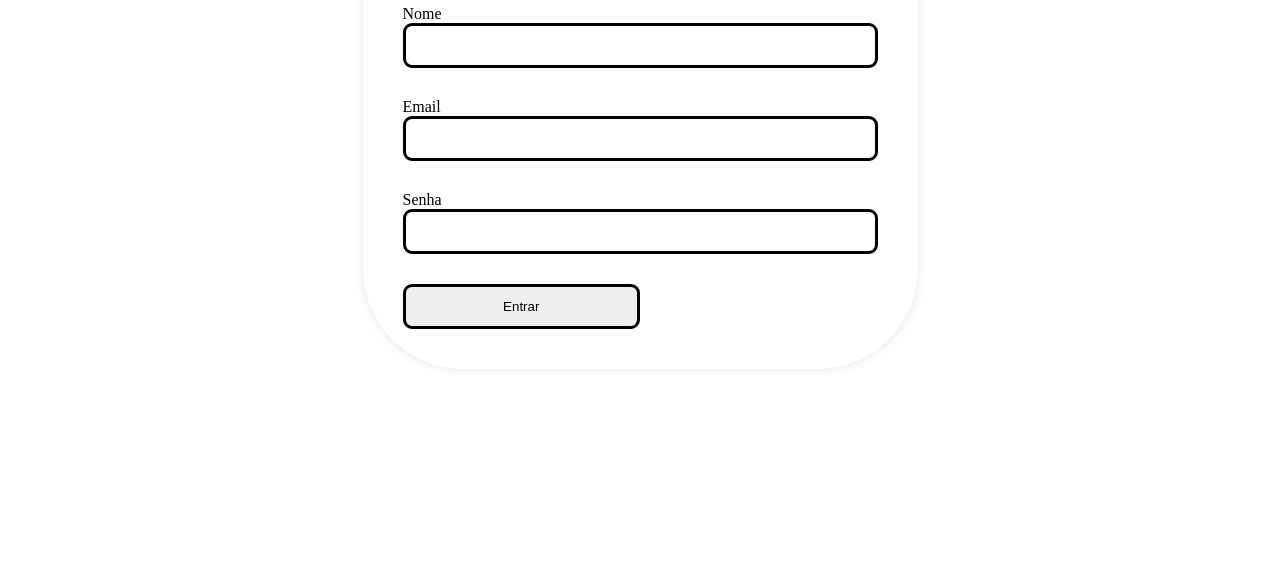
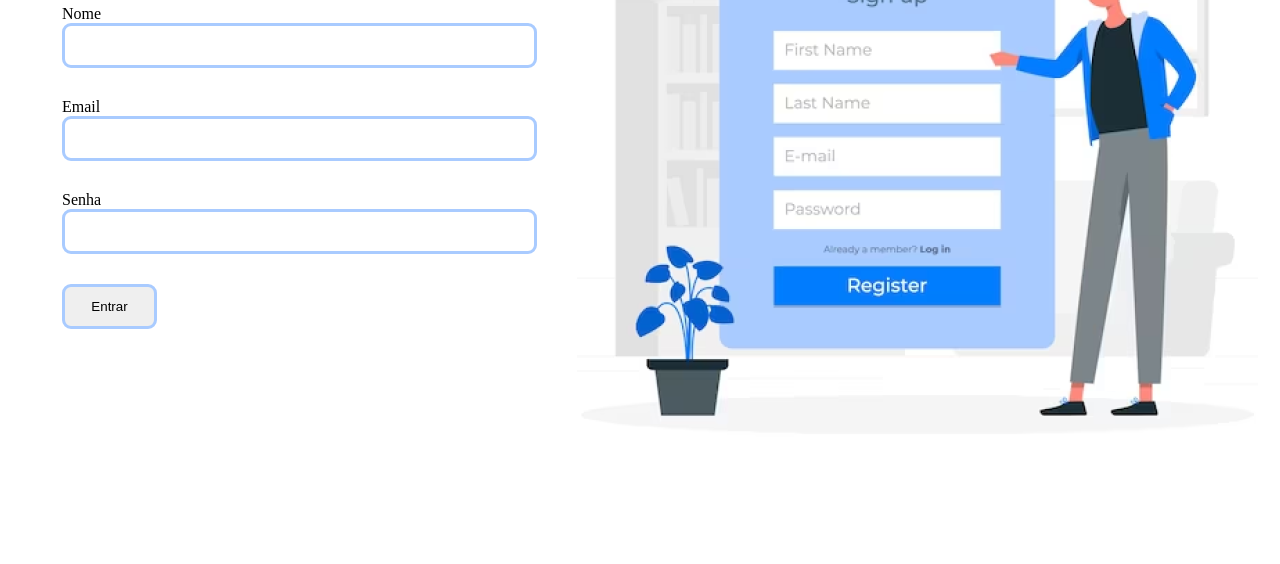
Before and after one commit to pedrohenrqe/Task-Manager, a plain HTML site: page index.html in a window 1280 px wide. Shown: the part 272-836 px from the top of the page. Before the commit the page ends 800 px from the top, so only its background shows below. Drawn offline with Linux system fonts and the light colour scheme.

Commit message:
em andamento...

```diff
--- a/index.html
+++ b/index.html
@@ -3,6 +3,9 @@
 <head>
     <meta charset="UTF-8">
     <meta name="viewport" content="width=device-width, initial-scale=1.0">
+    <link rel="preconnect" href="https://fonts.googleapis.com">
+    <link rel="preconnect" href="https://fonts.gstatic.com" crossorigin>
+    <link href="https://fonts.googleapis.com/css2?family=Roboto+Serif:ital,opsz,wght@0,8..144,100..900;1,8..144,100..900&display=swap" rel="stylesheet">
     <title>Criar Conta</title>
     <link rel="stylesheet" href="style.css">
 </head>
@@ -22,8 +25,11 @@
                 <div for="password">Senha</div>
                 <input type="password" id="password" name="password" required>
             </div>
-            <button type="submit">Entrar</button>
+                <button type="submit">Entrar</button>
         </form>
+    </div>
+    <div>
+        <img src="img/criar conta.png" alt="">
     </div>
 </body>
 </html>
--- a/style.css
+++ b/style.css
@@ -14,7 +14,6 @@ body {
 
 .container {
     border-radius: 100px;
-    box-shadow: 0 0 10px rgba(0, 0, 0, 0.1);
     padding: 40px;
     width: 555px;
     color: black;
@@ -39,18 +38,18 @@ input {
     width: 100%;
     padding: 12px;
     margin-bottom: 15px;
-    border: 3px solid black;
+    border: 3px solid #A9CBFF;
     border-radius: 9px;
     color: black;
 }
 
 button {
     display: flex;
-    width: 50%;
+    width: 20%;
     justify-content: center;
     padding: 12px;
     color: black;
-    border: 3px solid black;
+    border: 3px solid #A9CBFF;
     border-radius: 9px;
     cursor: pointer;
 }
```
Also changed, not shown: login.html (+3 -1 lines).
